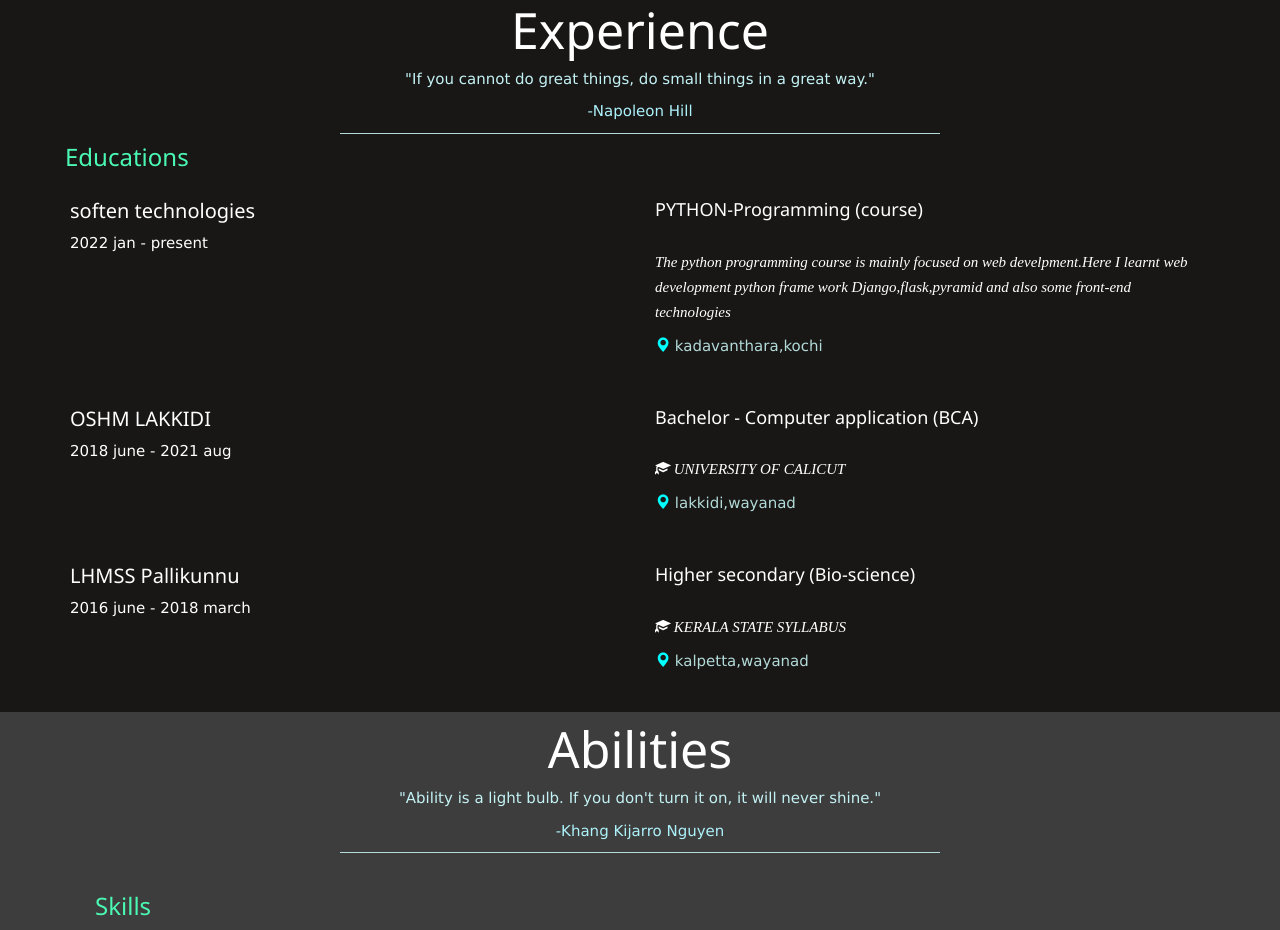
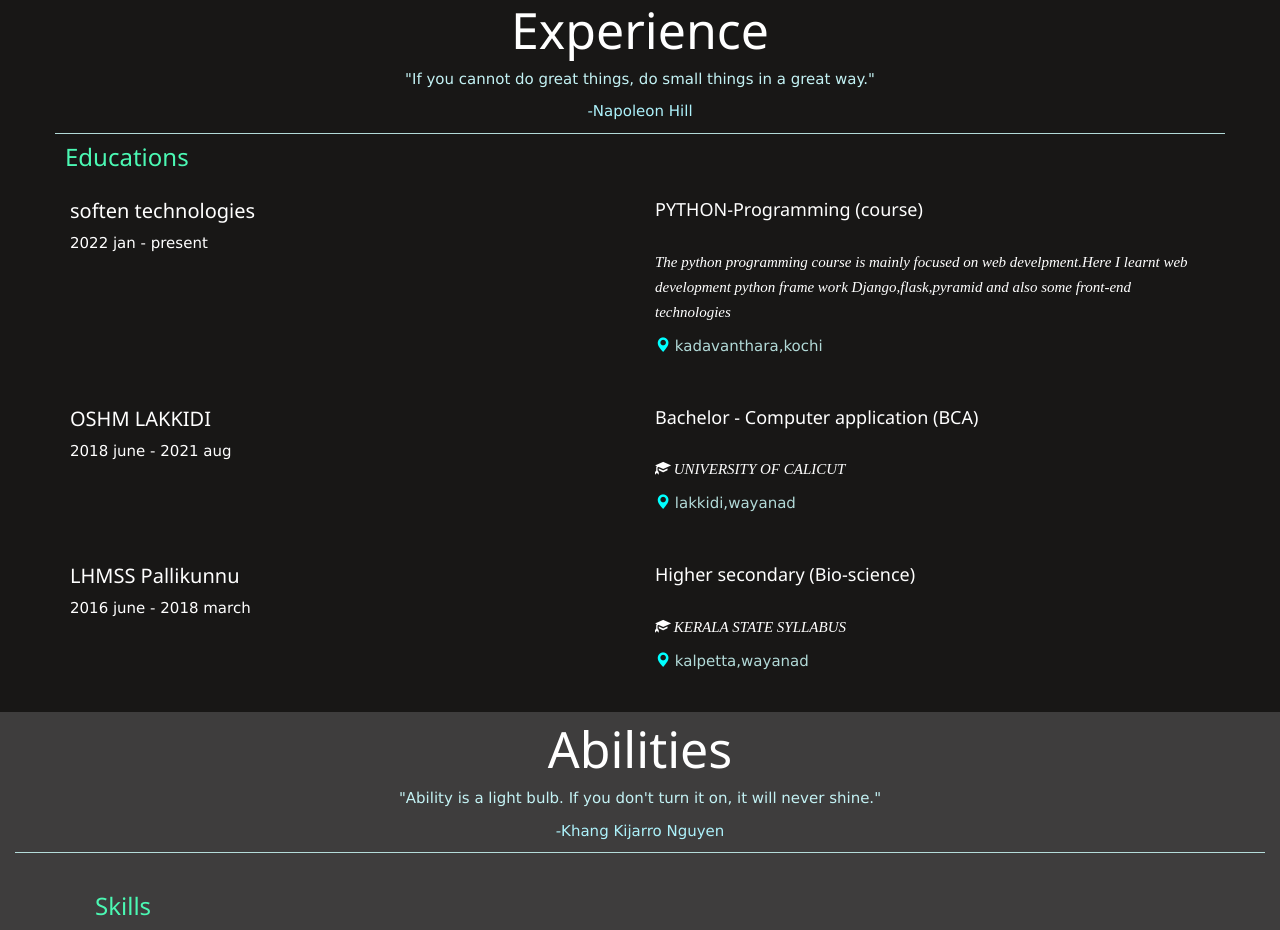
Before and after one commit to alfin-joseph/personalweb, a plain HTML site: page index.html in a window 1280 px wide. Shown: the part 1311-2241 px from the top of the page. Drawn offline with nearby package versions, Linux system fonts and the light colour scheme.

Commit message:
updation

```diff
--- a/index.html
+++ b/index.html
@@ -72,7 +72,7 @@
   <h2 style="color:white;font-size:50px;">Experience</h2>
   <p class="qt" style="color:rgb(195, 242, 244);">"If you cannot do great things, do small things in a great way."</p>
   <p style="color: rgb(173, 242, 251);">-Napoleon Hill</p>
-  <div class="mrg"></div>
+  <div class=" container mrg"></div>
   </center>
   <div class="container">
       <div class="row">
--- a/resume.css
+++ b/resume.css
@@ -125,7 +125,6 @@ position: relative;
 }
 .mrg{
     height: 1px;
-    width: 600px;
     background-color: rgba(185, 227, 225, 0.955);
 
 }
```
